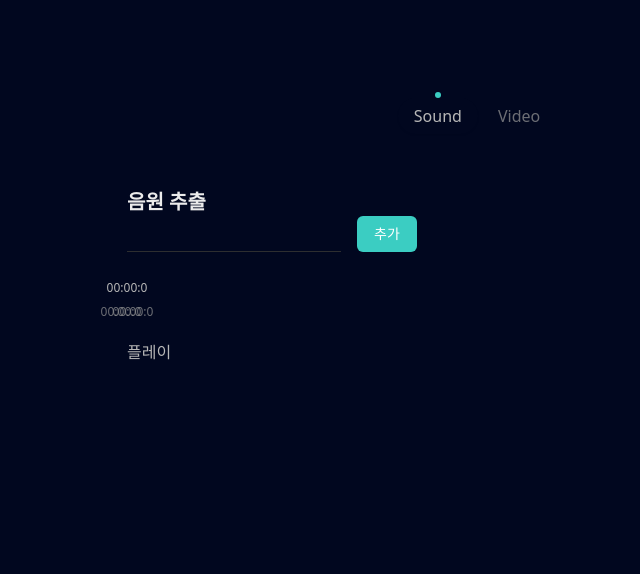
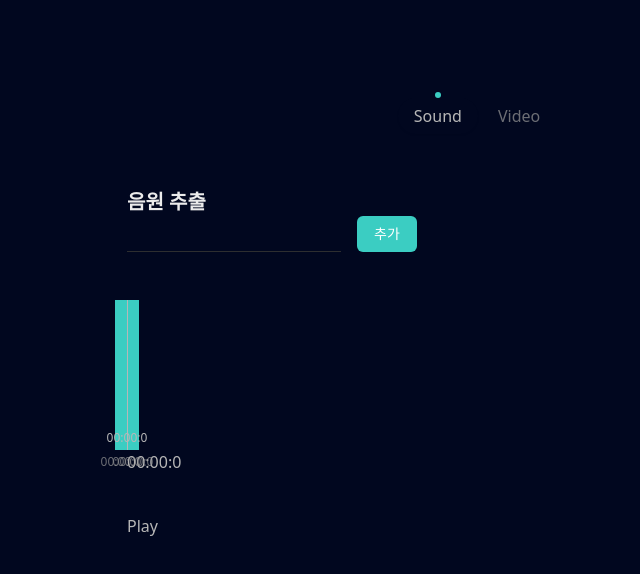
Before and after one commit to seongnam95/youtube-extraction, a React (Vite) app: page / in a window 1280 px wide. Shown: the top 574 px of the page, without its empty margins (163-803 px from the left). Built offline with nearby package versions, Linux system fonts and the light colour scheme; no server answers.

Commit message:
Slider 하위 컴포넌트로 분리

```diff
--- /dev/null
+++ b/src/features/SoundExtraction/components/AudioWave/components/Slider.tsx
@@ -0,0 +1,106 @@
+import React, { useCallback, useEffect, useRef, useState } from 'react';
+
+import { Duration } from '@/features/SoundExtraction/components/AudioWave';
+import { convertToTime } from '@/features/SoundExtraction/components/AudioWave/calculation';
+
+interface SliderProps {
+  duration: Duration;
+  onChange?: (duration: Duration) => void;
+}
+
+const Slider = ({ duration, onChange }: SliderProps) => {
+  const slider = useRef<HTMLDivElement>(null);
+  const [ratio, setRatio] = useState({ left: 0, width: 0 });
+
+  useEffect(() => {
+    const left = (duration.begin / duration.full) * 100;
+    const width = (duration.end / duration.full) * 100 - left;
+    setRatio({ left, width });
+  }, [duration]);
+
+  /* 슬라이더 리사이즈 */
+  const resizeSlider = useCallback(
+    (pos: 'left' | 'right') => (event: React.MouseEvent) => {
+      const parentEl = slider.current?.parentElement;
+      if (!parentEl) return;
+
+      event.preventDefault();
+      event.stopPropagation();
+
+      const parentWidth = parentEl.clientWidth;
+      const startX = event.clientX;
+      let frameId: number;
+
+      const updateDuration = (newBeginTime: number, newEndTime: number) => {
+        if (
+          (pos === 'left' && newBeginTime <= duration.end) ||
+          (pos === 'right' && newEndTime >= duration.begin)
+        )
+          onChange?.({ ...duration, begin: newBeginTime, end: newEndTime });
+      };
+
+      const handleMouseMove = (moveEvent: MouseEvent) => {
+        cancelAnimationFrame(frameId);
+        frameId = requestAnimationFrame(() => {
+          const diff = moveEvent.clientX - startX;
+          const diffDuration = (diff / parentWidth) * duration.full;
+
+          const newBeginTime = pos === 'left' ? Math.max(0, duration.begin + diffDuration) : duration.begin;
+          const newEndTime =
+            pos === 'right' ? Math.min(duration.full, duration.end + diffDuration) : duration.end;
+
+          updateDuration(newBeginTime, newEndTime);
+        });
+      };
+
+      const cleanup = () => {
+        document.removeEventListener('mousemove', handleMouseMove);
+        document.removeEventListener('mouseup', cleanup);
+        document.removeEventListener('mouseleave', cleanup);
+        cancelAnimationFrame(frameId);
+      };
+
+      document.addEventListener('mousemove', handleMouseMove);
+      document.addEventListener('mouseup', cleanup);
+      document.addEventListener('mouseleave', cleanup);
+    },
+    [duration, onChange],
+  );
+
+  return (
+    <div
+      ref={slider}
+      className="absolute top-0 h-full"
+      style={{
+        left: `${ratio.left}%`,
+        width: `${ratio.width}%`,
+      }}
+    >
+      {/* Left Handle */}
+      <div className="absolute -left-[12px] h-full w-3" onMouseDown={resizeSlider('left')}>
+        <div
+          data-content={convertToTime(duration.begin)}
+          className="absolute h-full w-full bg-primary before:absolute before:-bottom-6 before:left-1/2 before:z-10 before:h-[20px] before:-translate-x-1/2 before:select-none before:text-xs before:text-foreground-muted before:content-[attr(data-content)]"
+        />
+      </div>
+
+      {/* Right Handle */}
+      <div className="absolute -right-[12px] h-full w-3" onMouseDown={resizeSlider('right')}>
+        <div
+          data-content={convertToTime(duration.end)}
+          className="absolute h-full w-full bg-primary before:absolute before:-bottom-6 before:left-1/2 before:z-10 before:h-[20px] before:-translate-x-1/2 before:select-none before:text-xs before:text-foreground-muted before:content-[attr(data-content)]"
+        />
+      </div>
+
+      {/* Hover able */}
+      <div id="hoverable" className="absolute h-full w-full" />
+
+      {/* Duration */}
+      <div className="absolute bottom-1 left-1/2 -translate-x-1/2 select-none text-xs">
+        {convertToTime(duration.end - duration.begin)}
+      </div>
+    </div>
+  );
+};
+
+export default Slider;
--- a/src/features/SoundExtraction/components/AudioWave/index.tsx
+++ b/src/features/SoundExtraction/components/AudioWave/index.tsx
@@ -1,7 +1,7 @@
 import { useEffect, useRef, useState } from 'react';
 
 import { convertToTime } from '@/features/SoundExtraction/components/AudioWave/calculation';
-import { useAudioContext } from '@/features/SoundExtraction/components/AudioWave/context';
+import Slider from '@/features/SoundExtraction/components/AudioWave/components/Slider';
 import { useAudioPlayer } from '@/features/SoundExtraction/components/AudioWave/useAudioPlayer';
 import useAudioWave from '@/features/SoundExtraction/components/AudioWave/useAudioWave';
 
@@ -18,25 +18,34 @@ interface AudioWaveOptions {
   barRadius?: number;
 }
 
+export interface Duration {
+  full: number;
+  begin: number;
+  end: number;
+}
+
 const AudioWave = ({ className, audioUrl }: AudioWaveProps) => {
   const audioContextRef = useRef<AudioContext | null>(null);
   if (!audioContextRef.current) audioContextRef.current = new AudioContext();
   const audioContext = audioContextRef.current;
 
   const container = useRef<HTMLDivElement>(null);
-  const slider = useRef<HTMLDivElement>(null);
+  const canvas = useRef<HTMLCanvasElement>(null);
 
   const [audioBuffer, setAudioBuffer] = useState<AudioBuffer | null>(null);
+  const [duration, setDuration] = useState<Duration>({ full: 0, begin: 0, end: 0 });
 
-  const { play } = useAudioPlayer({
+  const { handleHover, handleMouseLeave } = useAudioWave({
+    container: container,
+    canvas: canvas,
+    audioBuffer: audioBuffer,
+    duration: duration,
+  });
+
+  const { toggle, isPlaying, currentTime } = useAudioPlayer({
     audioContext,
     audioBuffer,
-  });
-
-  const { duration, resizeSlider, handleHover, handleMouseLeave } = useAudioWave({
-    container: container,
-    slider: slider,
-    audioBuffer: audioBuffer,
+    duration,
   });
 
   useEffect(() => {
@@ -45,6 +54,11 @@ const AudioWave = ({ className, audioUrl }: AudioWaveProps) => {
         response.arrayBuffer().then((arrayBuffer) => {
           audioContext.decodeAudioData(arrayBuffer).then((decodedBuffer) => {
             setAudioBuffer(decodedBuffer);
+            setDuration((prev) => ({
+              ...prev,
+              full: decodedBuffer.duration,
+              end: decodedBuffer.duration,
+            }));
           });
         });
       });
@@ -61,43 +75,23 @@ const AudioWave = ({ className, audioUrl }: AudioWaveProps) => {
           onMouseLeave={handleMouseLeave}
         >
           {/* Slider */}
-          <div ref={slider} className="absolute top-0 h-full">
-            {/* Left Handle */}
-            <div className="absolute -left-[12px] h-full w-3" onMouseDown={resizeSlider('left')}>
-              <div
-                data-content={convertToTime(duration.begin)}
-                className="absolute h-full w-full bg-primary before:absolute before:-bottom-6 before:left-1/2 before:z-10 before:h-[20px] before:-translate-x-1/2 before:select-none before:text-xs before:text-foreground-muted before:content-[attr(data-content)]"
-              />
-            </div>
-            {/* Hover able */}
-            <div id="hoverable" className="absolute h-full w-full" />
-
-            {/* Right Handle */}
-            <div className="absolute -right-[12px] h-full w-3" onMouseDown={resizeSlider('right')}>
-              <div
-                data-content={convertToTime(duration.end)}
-                className="absolute h-full w-full bg-primary before:absolute before:-bottom-6 before:left-1/2 before:z-10 before:h-[20px] before:-translate-x-1/2 before:select-none before:text-xs before:text-foreground-muted before:content-[attr(data-content)]"
-              />
-            </div>
-
-            {/* Duration */}
-            <div className="absolute bottom-1 left-1/2 -translate-x-1/2 select-none text-xs">
-              {convertToTime(duration.end - duration.begin)}
-            </div>
-          </div>
+          <Slider duration={duration} onChange={setDuration} />
 
           {/* Hover Line */}
           <div
             id="hover-line"
             className="absolute left-10 h-full w-[1px] bg-foreground opacity-0 transition-opacity duration-100"
           />
+
           {/* Progress Line */}
-          <div id="progress-line" className="absolute" />
+          <div id="progress-line" className="absolute h-full w-[1px] bg-foreground" />
+          <canvas ref={canvas} />
         </div>
       </div>
 
-      <button className="mt-10" onClick={play}>
-        플레이
+      <p>{convertToTime(currentTime)}</p>
+      <button className="mt-10" onClick={toggle}>
+        {isPlaying ? 'Pause' : 'Play'}
       </button>
     </div>
   );
--- a/src/features/SoundExtraction/components/AudioWave/useAudioPlayer.ts
+++ b/src/features/SoundExtraction/components/AudioWave/useAudioPlayer.ts
@@ -1,17 +1,73 @@
+import { useEffect, useRef, useState } from 'react';
+
+import { Duration } from '@/features/SoundExtraction/components/AudioWave/useAudioWave';
+
 interface AudioPlayerParams {
   audioContext: AudioContext;
   audioBuffer: AudioBuffer | null;
+  duration?: Duration;
 }
 
-export const useAudioPlayer = ({ audioContext, audioBuffer }: AudioPlayerParams) => {
+export const useAudioPlayer = ({ audioContext, audioBuffer, duration }: AudioPlayerParams) => {
+  const requestRef = useRef<number | null>(null);
+
+  const [isPlaying, setIsPlaying] = useState<boolean>(false);
+  const [currentTime, setCurrentTime] = useState<number>(0);
+
   const play = () => {
-    if (audioBuffer) {
-      const source = audioContext.createBufferSource();
-      source.buffer = audioBuffer;
-      source.connect(audioContext.destination);
-      source.start();
+    if (isPlaying || !audioBuffer) return;
+    setIsPlaying(true);
+
+    const source = audioContext.createBufferSource();
+    source.buffer = audioBuffer;
+    source.connect(audioContext.destination);
+
+    const startTime = duration?.begin || 0;
+    const endTime = duration?.end || audioBuffer.duration || 0;
+    const playDuration = endTime - startTime;
+
+    source.start(audioContext.currentTime, startTime, playDuration);
+
+    source.onended = () => {
+      setIsPlaying(false);
+      setCurrentTime(startTime);
+      cancelAnimationFrame(requestRef.current!);
+    };
+  };
+
+  useEffect(() => {
+    if (!isPlaying) return;
+
+    let frameId: number;
+
+    const updateCurrentTime = () => {
+      cancelAnimationFrame(frameId);
+      console.log(audioContext.currentTime);
+      const startTime = duration?.begin || 0;
+      const newTime = audioContext.currentTime - startTime;
+      setCurrentTime(newTime);
+    };
+
+    frameId = requestAnimationFrame(updateCurrentTime);
+
+    return () => cancelAnimationFrame(frameId);
+  }, [isPlaying]);
+
+  const pause = () => {
+    if (!isPlaying) return;
+    audioContext.suspend().then(() => {
+      setIsPlaying(false);
+      cancelAnimationFrame(requestRef.current!);
+    });
+  };
+
+  const toggle = () => {
+    if (isPlaying) {
+      pause();
+    } else {
+      audioContext.resume().then(play);
     }
   };
 
-  return { play };
+  return { play, pause, toggle, currentTime, isPlaying };
 };
```
Also changed, not shown: src/features/SoundExtraction/components/AudioWave/useAudioWave.tsx (+12 -93 lines).
